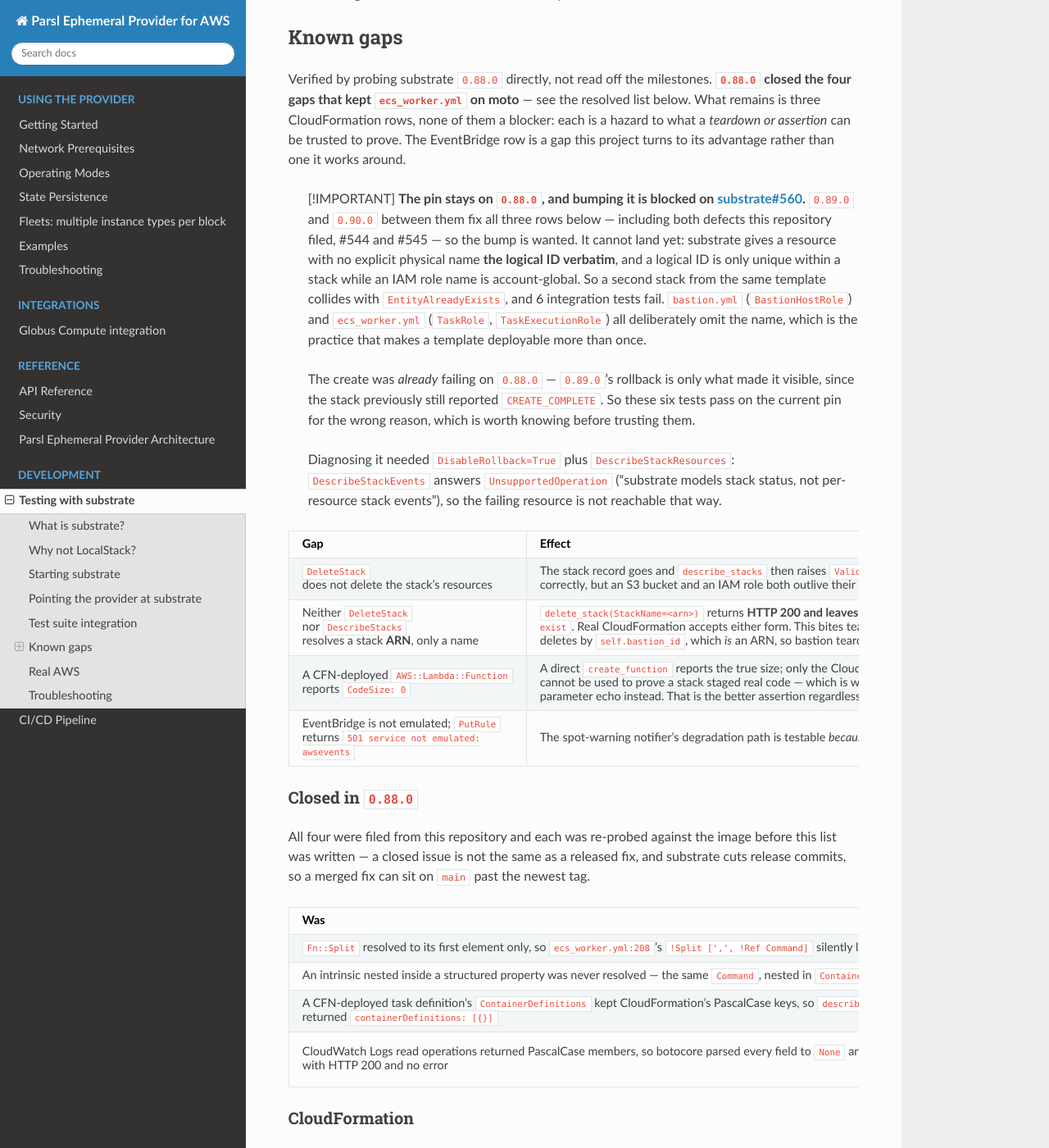
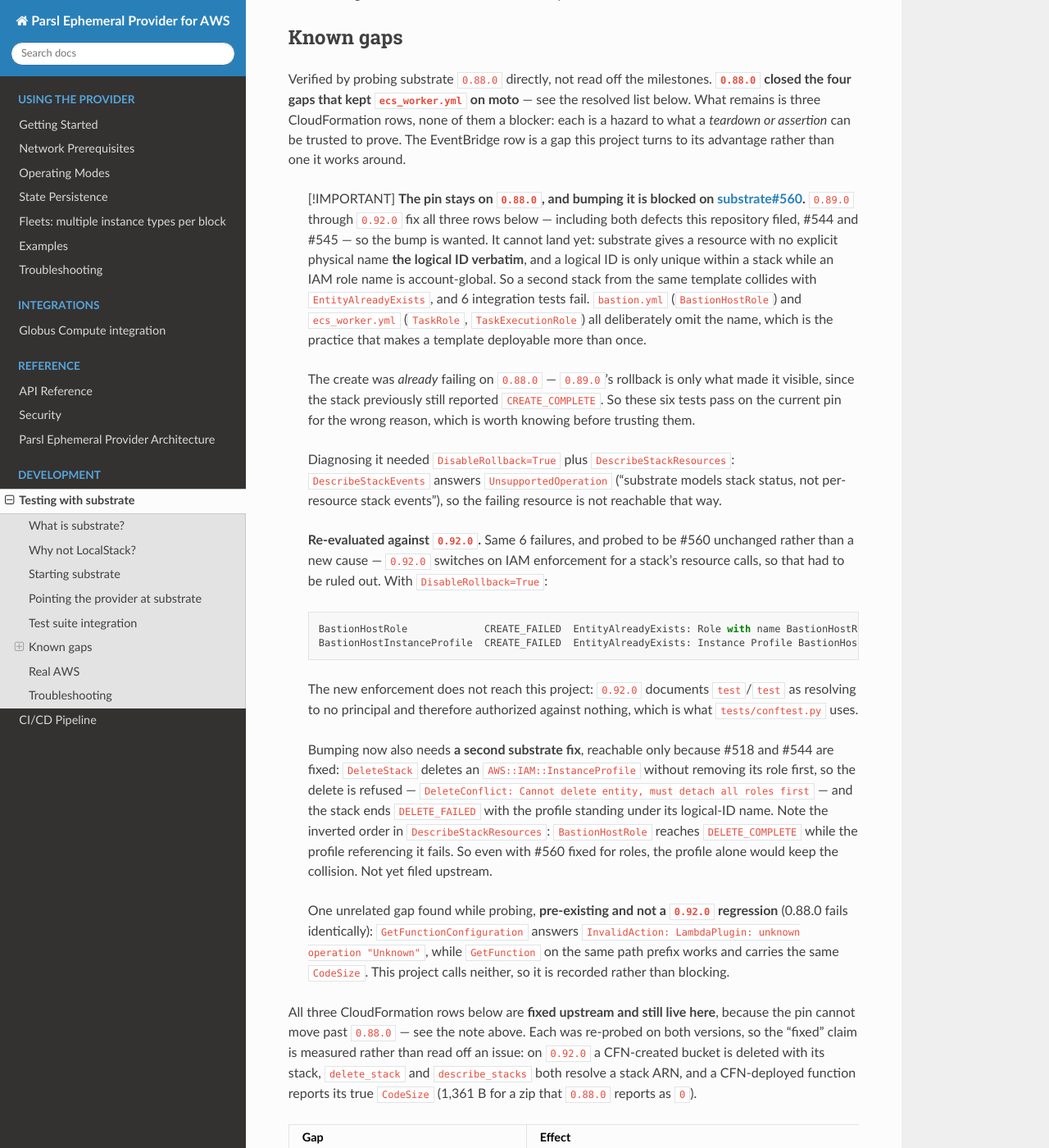
Before and after one commit to scttfrdmn/parsl-aws-provider, a Sphinx documentation site: the page built from docs/substrate_testing.md, in a window 1280 px wide and 1400 px high, scrolled down 3994 px. Shown: the whole window at 82% size. Built offline with Sphinx 7.4.7 and the Read the Docs theme 3.1.0, drawn with Linux system fonts in a browser that asks for light colours.

Commit message:
docs: re-probe the substrate pin against 0.92.0, fix a fixture leak (#231)
substrate 0.92.0 fixes all three recorded CloudFormation gaps -- #518,
#544 and #545, the latter two filed from here. Re-probed on both
versions rather than read off the issues: a CFN-created bucket is now
deleted with its stack, delete_stack and describe_stacks both resolve
a stack ARN, and a CFN-deployed function reports its true CodeSize
where 0.88.0 reports 0.

The pin still cannot move. The same 6 integration tests fail, and
DisableRollback plus DescribeStackResources confirms it is
substrate#560 unchanged, not 0.92.0's new IAM enforcement -- which
does not reach this project, since `test`/`test` resolves to no
principal and is authorized against nothing.

Bumping now needs a second upstream fix as well, reachable only
because #518 and #544 are fixed: DeleteStack deletes an
AWS::IAM::InstanceProfile without removing its role first, so the
delete is refused with DeleteConflict and the profile survives under
its logical-ID name. The role reaches DELETE_COMPLETE while the
profile referencing it fails, so the order is inverted from both
directions.

Also fixes a real fixture leak found on the way: the detached
spot-fleet fixture called cleanup_infrastructure() without clearing
preserve_bastion, which defaults to True, so it kept every stack it
made. That was invisible while #518 and #544 meant no teardown
removed anything.

One pre-existing gap recorded, not a 0.92.0 regression (0.88.0 fails
identically): GetFunctionConfiguration answers `unknown operation
"Unknown"` while GetFunction works. This project calls neither.

````diff
--- a/docs/substrate_testing.md
+++ b/docs/substrate_testing.md
@@ -202,16 +202,15 @@ works around.
 
 > [!IMPORTANT]
 > **The pin stays on `0.88.0`, and bumping it is blocked on
-> [substrate#560](https://github.com/scttfrdmn/substrate/issues/560).** `0.89.0` and
-> `0.90.0` between them fix all three rows below — including both defects this
-> repository filed, #544 and #545 — so the bump is wanted. It cannot land yet:
-> substrate gives a resource with no explicit physical name **the logical ID
-> verbatim**, and a logical ID is only unique within a stack while an IAM role name
-> is account-global. So a second stack from the same template collides with
-> `EntityAlreadyExists`, and 6 integration tests fail. `bastion.yml`
-> (`BastionHostRole`) and `ecs_worker.yml` (`TaskRole`, `TaskExecutionRole`) all
-> deliberately omit the name, which is the practice that makes a template
-> deployable more than once.
+> [substrate#560](https://github.com/scttfrdmn/substrate/issues/560).** `0.89.0`
+> through `0.92.0` fix all three rows below — including both defects this repository
+> filed, #544 and #545 — so the bump is wanted. It cannot land yet: substrate gives
+> a resource with no explicit physical name **the logical ID verbatim**, and a
+> logical ID is only unique within a stack while an IAM role name is account-global.
+> So a second stack from the same template collides with `EntityAlreadyExists`, and
+> 6 integration tests fail. `bastion.yml` (`BastionHostRole`) and `ecs_worker.yml`
+> (`TaskRole`, `TaskExecutionRole`) all deliberately omit the name, which is the
+> practice that makes a template deployable more than once.
 >
 > The create was *already* failing on `0.88.0` — `0.89.0`'s rollback is only what
 > made it visible, since the stack previously still reported `CREATE_COMPLETE`. So
@@ -222,6 +221,41 @@ works around.
 > `DescribeStackEvents` answers `UnsupportedOperation` ("substrate models stack
 > status, not per-resource stack events"), so the failing resource is not reachable
 > that way.
+>
+> **Re-evaluated against `0.92.0`.** Same 6 failures, and probed to be #560
+> unchanged rather than a new cause — `0.92.0` switches on IAM enforcement for a
+> stack's resource calls, so that had to be ruled out. With `DisableRollback=True`:
+>
+> ```
+> BastionHostRole             CREATE_FAILED  EntityAlreadyExists: Role with name BastionHostRole already exists.
+> BastionHostInstanceProfile  CREATE_FAILED  EntityAlreadyExists: Instance Profile BastionHostInstanceProfile already exists.
+> ```
+>
+> The new enforcement does not reach this project: `0.92.0` documents `test`/`test`
+> as resolving to no principal and therefore authorized against nothing, which is
+> what `tests/conftest.py` uses.
+>
+> Bumping now also needs **a second substrate fix**, reachable only because #518 and
+> #544 are fixed: `DeleteStack` deletes an `AWS::IAM::InstanceProfile` without
+> removing its role first, so the delete is refused —
+> `DeleteConflict: Cannot delete entity, must detach all roles first` — and the stack
+> ends `DELETE_FAILED` with the profile standing under its logical-ID name. Note the
+> inverted order in `DescribeStackResources`: `BastionHostRole` reaches
+> `DELETE_COMPLETE` while the profile referencing it fails. So even with #560 fixed
+> for roles, the profile alone would keep the collision. Not yet filed upstream.
+>
+> One unrelated gap found while probing, **pre-existing and not a `0.92.0`
+> regression** (0.88.0 fails identically): `GetFunctionConfiguration` answers
+> `InvalidAction: LambdaPlugin: unknown operation "Unknown"`, while `GetFunction`
+> on the same path prefix works and carries the same `CodeSize`. This project calls
+> neither, so it is recorded rather than blocking.
+
+All three CloudFormation rows below are **fixed upstream and still live here**,
+because the pin cannot move past `0.88.0` — see the note above. Each was re-probed
+on both versions, so the "fixed" claim is measured rather than read off an issue:
+on `0.92.0` a CFN-created bucket is deleted with its stack, `delete_stack` and
+`describe_stacks` both resolve a stack ARN, and a CFN-deployed function reports its
+true `CodeSize` (1,361 B for a zip that `0.88.0` reports as `0`).
 
 | Gap | Effect | Upstream |
 |---|---|---|
````
Also changed, not shown: 1 other file.
